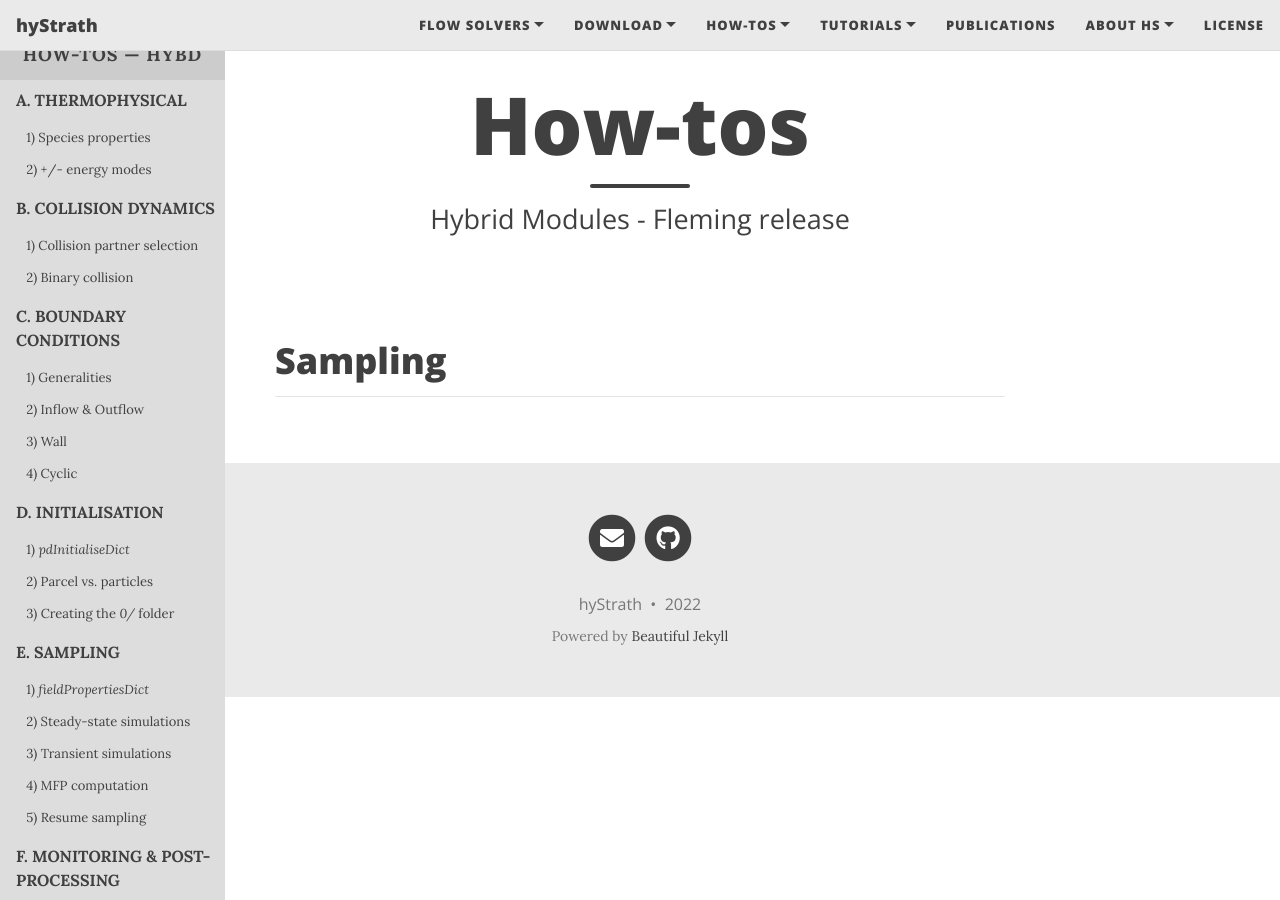
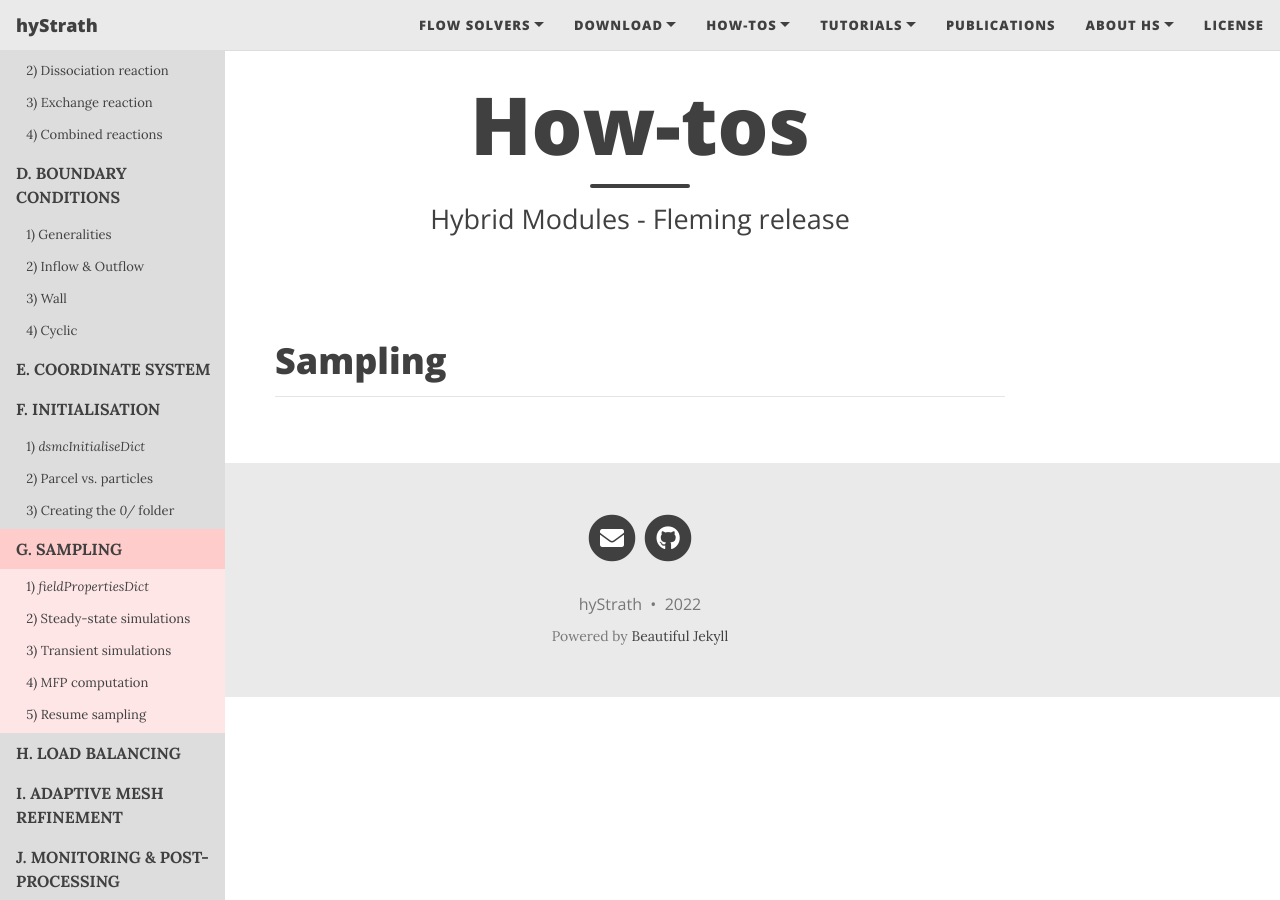
Before and after one commit to hystrath/hystrath.github.io, a Jekyll site: the page built from how-tos-picdsmc-fleming/how-tos-picdsmc-fleming-sampling.md, in a window 1280 px wide. Built offline with Jekyll 4.4.1, drawn with Linux system fonts in a browser that asks for light colours; nearby versions of some CDN libraries.

Commit message:
Editing pages

```diff
--- a/how-tos-picdsmc-fleming/how-tos-picdsmc-fleming-sampling.md
+++ b/how-tos-picdsmc-fleming/how-tos-picdsmc-fleming-sampling.md
@@ -16,25 +16,35 @@ nav-short: true
   <a href="https://hystrath.github.io/how-tos-picdsmc-fleming/how-tos-picdsmc-fleming-collision-dynamics/#1-collision-partner-selection"  style="padding-top:4px; padding-bottom:4px"><span style="font-size:13px">&nbsp;&nbsp; 1) Collision partner selection</span></a>
   <a href="https://hystrath.github.io/how-tos-picdsmc-fleming/how-tos-picdsmc-fleming-collision-dynamics/#2-binary-collision"  style="padding-top:4px"><span style="font-size:13px">&nbsp;&nbsp; 2) Binary collision</span></a>
 
-  <a href="https://hystrath.github.io/how-tos-picdsmc-fleming/how-tos-picdsmc-fleming-boundary-conditions"><b>C. BOUNDARY CONDITIONS</b></a>
+  <a href="https://hystrath.github.io/how-tos-picdsmc-fleming/how-tos-picdsmc-fleming-chemistry/"><b>C. CHEMISTRY</b></a>
+  <a href="https://hystrath.github.io/how-tos-picdsmc-fleming/how-tos-picdsmc-fleming-chemistry/#1-chemical-reaction-models"  style="padding-top:4px; padding-bottom:4px"><span style="font-size:13px">&nbsp;&nbsp; 1) Chemical reaction models</span></a>
+  <a href="https://hystrath.github.io/how-tos-picdsmc-fleming/how-tos-picdsmc-fleming-chemistry/#2-dissociation-reaction"  style="padding-top:4px; padding-bottom:4px"><span style="font-size:13px">&nbsp;&nbsp; 2) Dissociation reaction</span></a>
+  <a href="https://hystrath.github.io/how-tos-picdsmc-fleming/how-tos-picdsmc-fleming-chemistry/#3-exchange-reaction"  style="padding-top:4px; padding-bottom:4px"><span style="font-size:13px">&nbsp;&nbsp; 3) Exchange reaction</span></a>
+  <a href="https://hystrath.github.io/how-tos-picdsmc-fleming/how-tos-picdsmc-fleming-chemistry/#4-combined-reactions"  style="padding-top:4px"><span style="font-size:13px">&nbsp;&nbsp; 4) Combined reactions</span></a>
+
+  <a href="https://hystrath.github.io/how-tos-picdsmc-fleming/how-tos-picdsmc-fleming-boundary-conditions"><b>D. BOUNDARY CONDITIONS</b></a>
   <a href="https://hystrath.github.io/how-tos-picdsmc-fleming/how-tos-picdsmc-fleming-boundary-conditions/#1-generalities"  style="padding-top:4px; padding-bottom:4px"><span style="font-size:13px">&nbsp;&nbsp; 1) Generalities</span></a>
   <a href="https://hystrath.github.io/how-tos-picdsmc-fleming/how-tos-picdsmc-fleming-boundary-conditions/#2-inflow--outflow-boundary-conditions"  style="padding-top:4px; padding-bottom:4px"><span style="font-size:13px">&nbsp;&nbsp; 2) Inflow & Outflow</span></a>
   <a href="https://hystrath.github.io/how-tos-picdsmc-fleming/how-tos-picdsmc-fleming-boundary-conditions/#3-wall-boundary-conditions"  style="padding-top:4px; padding-bottom:4px"><span style="font-size:13px">&nbsp;&nbsp; 3) Wall</span></a>
   <a href="https://hystrath.github.io/how-tos-picdsmc-fleming/how-tos-picdsmc-fleming-boundary-conditions/#4-cyclic-boundary-conditions"  style="padding-top:4px"><span style="font-size:13px">&nbsp;&nbsp; 4) Cyclic</span></a>
 
-  <a href="https://hystrath.github.io/how-tos-picdsmc-fleming/how-tos-picdsmc-fleming-initialisation/"><b>D. INITIALISATION</b></a>
-  <a href="https://hystrath.github.io/how-tos-picdsmc-fleming/how-tos-picdsmc-fleming-initialisation/#1-the-dsmcinitialisedict-dictionary"  style="padding-top:4px; padding-bottom:4px"><span style="font-size:13px">&nbsp;&nbsp; 1) <i>pdInitialiseDict</i></span></a>
+  <a href="https://hystrath.github.io/how-tos-picdsmc-fleming/how-tos-picdsmc-fleming-coordinate-system/"><b>E. COORDINATE SYSTEM</b></a>
+
+  <a href="https://hystrath.github.io/how-tos-picdsmc-fleming/how-tos-picdsmc-fleming-initialisation/"><b>F. INITIALISATION</b></a>
+  <a href="https://hystrath.github.io/how-tos-picdsmc-fleming/how-tos-picdsmc-fleming-initialisation/#1-the-dsmcinitialisedict-dictionary"  style="padding-top:4px; padding-bottom:4px"><span style="font-size:13px">&nbsp;&nbsp; 1) <i>dsmcInitialiseDict</i></span></a>
   <a href="https://hystrath.github.io/how-tos-picdsmc-fleming/how-tos-picdsmc-fleming-initialisation/#2-dsmc-parcel-vs-real-particles"  style="padding-top:4px; padding-bottom:4px"><span style="font-size:13px">&nbsp;&nbsp; 2) Parcel vs. particles</span></a>
   <a href="https://hystrath.github.io/how-tos-picdsmc-fleming/how-tos-picdsmc-fleming-initialisation/#3-creating-the-0-folder"  style="padding-top:4px"><span style="font-size:13px">&nbsp;&nbsp; 3) Creating the <i>0/</i> folder</span></a>
 
-  <a href="https://hystrath.github.io/how-tos-picdsmc-fleming/how-tos-picdsmc-fleming-sampling/"><b>E. SAMPLING</b></a>
-  <a href="https://hystrath.github.io/how-tos-picdsmc-fleming/how-tos-picdsmc-fleming-sampling/#1-the-fieldpropertiesdict-dictionary"  style="padding-top:4px; padding-bottom:4px"><span style="font-size:13px">&nbsp;&nbsp; 1) <i>fieldPropertiesDict</i></span></a>
-  <a href="https://hystrath.github.io/how-tos-picdsmc-fleming/how-tos-picdsmc-fleming-sampling/#2-steady-state-simulations"  style="padding-top:4px; padding-bottom:4px"><span style="font-size:13px">&nbsp;&nbsp; 2) Steady-state simulations</span></a>
-  <a href="https://hystrath.github.io/how-tos-picdsmc-fleming/how-tos-picdsmc-fleming-sampling/#3-transient-simulations" style="padding-top:4px; padding-bottom:4px"><span style="font-size:13px">&nbsp;&nbsp; 3) Transient simulations</span></a>
-  <a href="https://hystrath.github.io/how-tos-picdsmc-fleming/how-tos-picdsmc-fleming-sampling/#4-mean-free-path-computation"  style="padding-top:4px; padding-bottom:4px"><span style="font-size:13px">&nbsp;&nbsp; 4) MFP computation</span></a>
-  <a href="https://hystrath.github.io/how-tos-picdsmc-fleming/how-tos-picdsmc-fleming-sampling/#5-resume-sampling" style="padding-top:4px"><span style="font-size:13px">&nbsp;&nbsp; 5) Resume sampling</span></a>
+  <a href="https://hystrath.github.io/how-tos-picdsmc-fleming/how-tos-picdsmc-fleming-sampling/" style="background-color:#FFCCCC"><b>G. SAMPLING</b></a>
+  <a href="https://hystrath.github.io/how-tos-picdsmc-fleming/how-tos-picdsmc-fleming-sampling/#1-the-fieldpropertiesdict-dictionary"  style="background-color:#FFE6E6; padding-top:4px; padding-bottom:4px"><span style="font-size:13px">&nbsp;&nbsp; 1) <i>fieldPropertiesDict</i></span></a>
+  <a href="https://hystrath.github.io/how-tos-picdsmc-fleming/how-tos-picdsmc-fleming-sampling/#2-steady-state-simulations"  style="background-color:#FFE6E6; padding-top:4px; padding-bottom:4px"><span style="font-size:13px">&nbsp;&nbsp; 2) Steady-state simulations</span></a>
+  <a href="https://hystrath.github.io/how-tos-picdsmc-fleming/how-tos-picdsmc-fleming-sampling/#3-transient-simulations" style="background-color:#FFE6E6; padding-top:4px; padding-bottom:4px"><span style="font-size:13px">&nbsp;&nbsp; 3) Transient simulations</span></a>
+  <a href="https://hystrath.github.io/how-tos-picdsmc-fleming/how-tos-picdsmc-fleming-sampling/#4-mean-free-path-computation"  style="background-color:#FFE6E6; padding-top:4px; padding-bottom:4px"><span style="font-size:13px">&nbsp;&nbsp; 4) MFP computation</span></a>
+  <a href="https://hystrath.github.io/how-tos-picdsmc-fleming/how-tos-picdsmc-fleming-sampling/#5-resume-sampling" style="background-color:#FFE6E6; padding-top:4px"><span style="font-size:13px">&nbsp;&nbsp; 5) Resume sampling</span></a>
 
-  <a href="https://hystrath.github.io/how-tos-picdsmc-fleming/how-tos-picdsmc-fleming/#j-monitoring--post-processing"><b>F. MONITORING & POST-PROCESSING</b></a>
+  <a href="https://hystrath.github.io/how-tos-picdsmc-fleming/how-tos-picdsmc-fleming-load-balancing/"><b>H. LOAD BALANCING</b></a>
+  <a href="https://hystrath.github.io/how-tos-picdsmc-fleming/how-tos-picdsmc-fleming/#i-adaptive-mesh-refinement"><b>I. ADAPTIVE MESH REFINEMENT</b></a>
+  <a href="https://hystrath.github.io/how-tos-picdsmc-fleming/how-tos-picdsmc-fleming/#j-monitoring--post-processing"><b>J. MONITORING & POST-PROCESSING</b></a>
 </div>
 
 <span style="position: fixed;font-size:30px;cursor:pointer; margin:0px; top:60px;left:30px;" onclick="reopenNav()">&#9776;</span>
```
Also changed, not shown: how-tos-picdsmc-fleming/how-tos-picdsmc-fleming-boundary-conditions.md (+6 -6 lines), how-tos-picdsmc-fleming/how-tos-picdsmc-fleming-collision-dynamics.md (+18 -8 lines), how-tos-picdsmc-fleming/how-tos-picdsmc-fleming-initialisation.md (+17 -7 lines), how-tos-picdsmc-fleming/how-tos-picdsmc-fleming-thermophysical.md (+7 -7 lines), how-tos-picdsmc-fleming/how-tos-picdsmc-fleming.md (+1 -1 lines).
